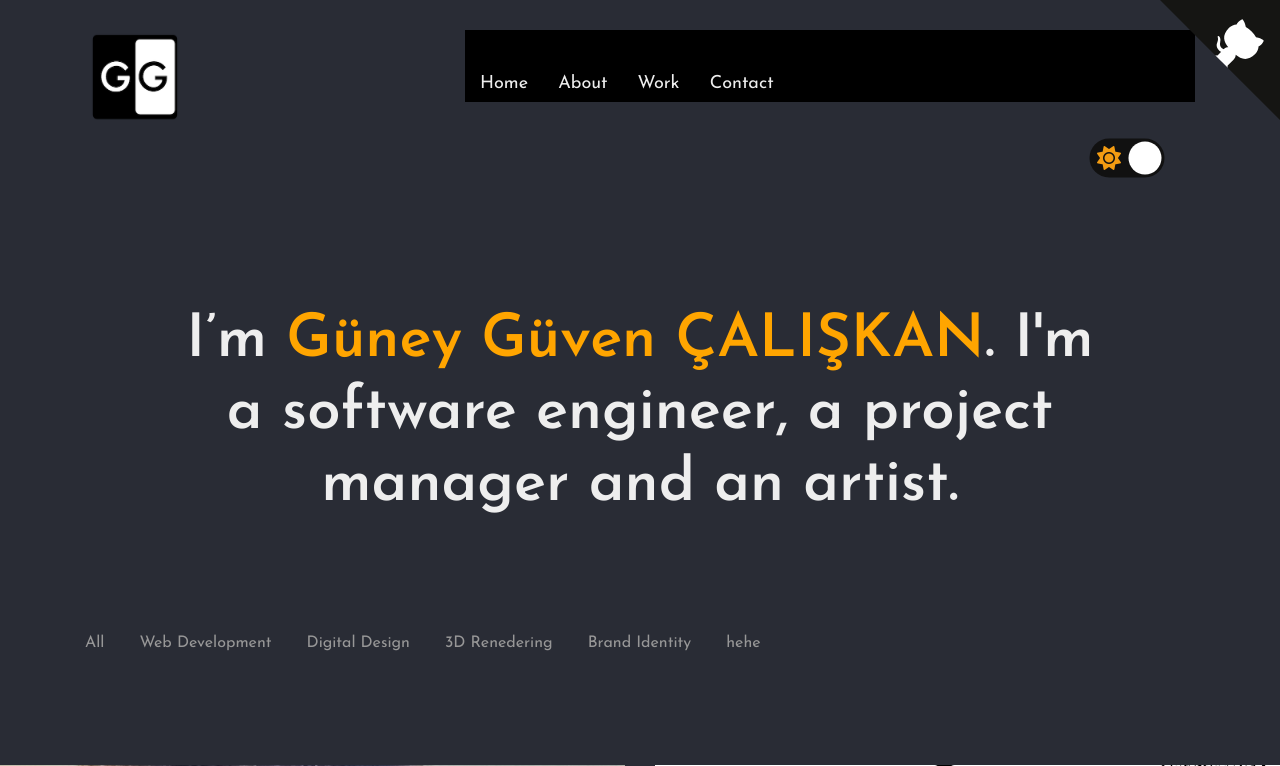
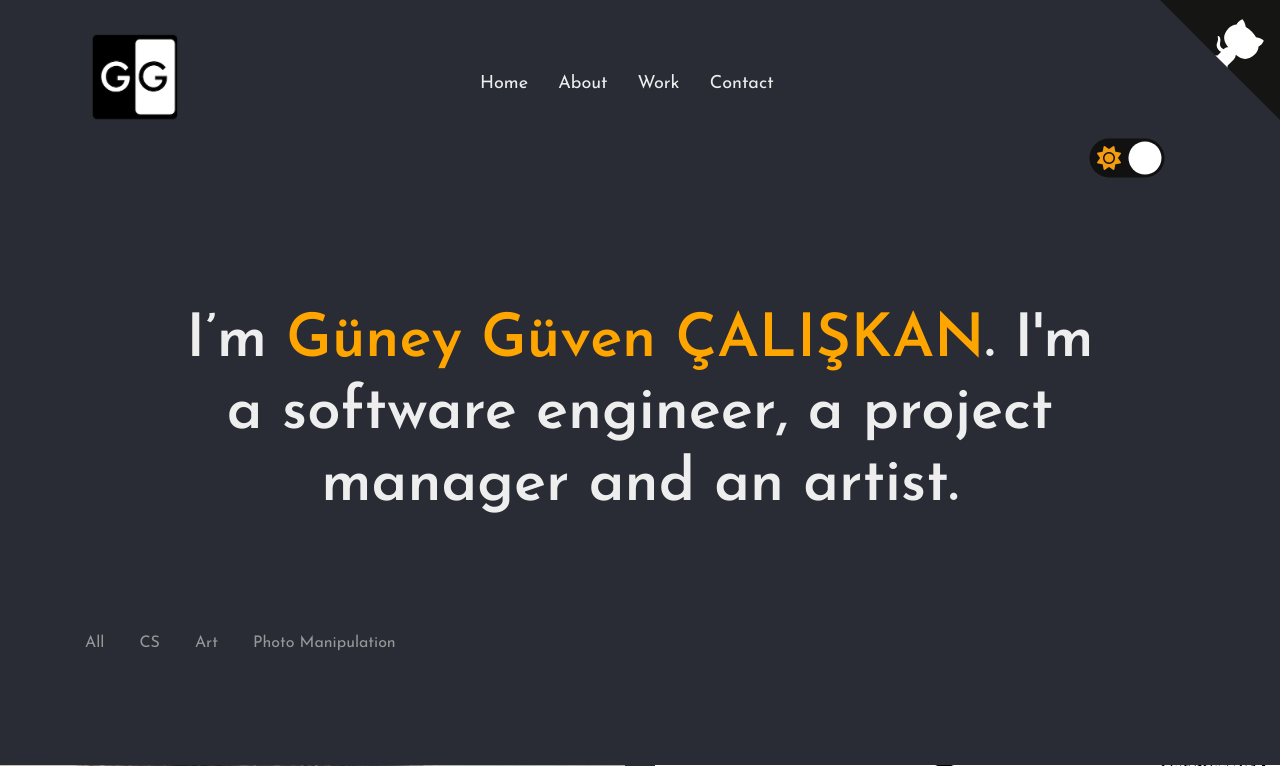
Before and after one commit to guneyguven/guneyguven.github.io, a PHP site: page / in a window 1280 px wide, after a click that opens the changed part. Shown: the top 766 px of the page. Run offline with PHP 8.4, Linux system fonts and the light colour scheme; some libraries are stand-ins or nearby versions.

Commit message:
github commit before carsi 16 mayis

```diff
--- a/css/style.css
+++ b/css/style.css
@@ -2144,6 +2144,11 @@
   padding: 40px 0 5px
 }
 
+.main-menu ul li a:hover {
+  text-decoration: underline;
+
+}
+
 .dark .main-menu ul li a {
   color: #eee;
 }
@@ -2450,13 +2455,21 @@
   .main-menu ul li a {
     padding: 10px 15px;
     border-bottom: 1px solid #ddd;
-    color: red;
+    color: white;
     display: block
   }
 
   .main-menu ul li {
-    display: block
-  }
+    display: block;
+    background: grey;
+  }
+
+  .dark .main-menu ul li {
+    background: #495057;
+  }
+
+
+
 
   .main-menu ul li:last-child a {
     border-bottom: none
@@ -2523,6 +2536,7 @@
 
 .dark  nav .main-menu ul li {
   color: white;
+  background-color: #000;
 }
 
 .dark nav .main-menu ul li.a {
@@ -2531,7 +2545,7 @@
 
 .dark .menuitems {
   color: #grey;
-  background: black; /*******dark akordiyon menu arka plan rengi *********/
+  background: #292C35; /*******dark akordiyon menu arka plan rengi *********/
 }
 
 .dark .section-title span {
--- a/index.html
+++ b/index.html
@@ -121,11 +121,9 @@
     <div class="container">
       <ul class="portfolio-filter controls">
         <li class="control" data-filter="all">All</li>
-        <li class="control" data-filter=".web">Web Development</li>
-        <li class="control" data-filter=".digital">Digital Design</li>
-        <li class="control" data-filter=".rened">3D Renedering</li>
-        <li class="control" data-filter=".brand">Brand Identity</li>
-        <li class="control">hehe</li>
+        <li class="control" data-filter=".cs">CS</li>
+        <li class="control" data-filter=".art">Art</li>
+        <li class="control" data-filter=".pm">Photo Manipulation</li>
       </ul>
     </div>
 
@@ -135,56 +133,56 @@
     <div class="container-fluid p-md-0 ">
 
       <div class="row portfolios-area">
-        <div class="mix col-lg-6 col-md-6 web">
+        <div class="mix col-lg-6 col-md-6 cs">
           <a href="img/ggc/GG.jpg" class="portfolio-item set-bg" data-setbg="img/ggc/GG.jpg">
             <div class="pi-inner">
               <h2>+ See Project</h2>
             </div>
           </a>
         </div>
-        <div class="mix col-lg-6 col-md-6 digital">
+        <div class="mix col-lg-6 col-md-6 art">
           <a href="img/ggc/IMG_0619.JPG" class="portfolio-item set-bg " data-setbg="img/ggc/IMG_0619.JPG">
             <div class="pi-inner">
               <h2>+ See Project</h2>
             </div>
           </a>
         </div>
-        <div class="mix col-lg-4 col-md-6 web">
-          <a href="img/ggc/IMG_1061.PNG" class="portfolio-item set-bg" data-setbg="img/ggc/IMG_1061.PNG">
+        <div class="mix col-lg-4 col-md-6 art">
+          <a href="img/ggc/IMG_1061.PNG" class="portfolio-item set-bg" data-setbg="img/ggc/reddish.jpg">
             <div class="pi-inner">
               <h2>+ See Project</h2>
             </div>
           </a>
         </div>
-        <div class="mix col-lg-4 col-md-6 digital">
-          <a href="img/ggc/joined_video_ba3de7e418f8430e830b672f863b2cd9.mp4" class="portfolio-item set-bg" data-setbg="img/ggc/joined_video_ba3de7e418f8430e830b672f863b2cd9.mp4">
+        <div class="mix col-lg-4 col-md-6 pm">
+          <a href="img/ggc/joined_video_ba3de7e418f8430e830b672f863b2cd9.mp4" class="portfolio-item set-bg" data-setbg="img/ggc/IMG_1061.PNG">
             <div class="pi-inner">
               <h2>+ See Project</h2>
             </div>
           </a>
         </div>
-        <div class="mix col-lg-4 col-md-6 rened">
+        <div class="mix col-lg-4 col-md-6 pm">
           <a href="img/ggc/IMG_4845.JPG" class="portfolio-item set-bg" data-setbg="img/ggc/IMG_4845.JPG">
             <div class="pi-inner">
               <h2>+ See Project</h2>
             </div>
           </a>
         </div>
-        <div class="mix col-lg-12 col-md-6 brand">
+        <div class="mix col-lg-12 col-md-6 cs">
           <a href="img/ggc/IMG_0542.jpg" class="portfolio-item set-bg" data-setbg="img/ggc/IMG_0542.jpg">
             <div class="pi-inner">
               <h2>+ See Project</h2>
             </div>
           </a>
         </div>
-        <div class="mix col-lg-6 col-md-6 rened">
+        <div class="mix col-lg-6 col-md-6 pm">
           <a href="img/ggc/IMG_5041.JPG" class="portfolio-item set-bg" data-setbg="img/ggc/IMG_5041.JPG">
             <div class="pi-inner">
               <h2>+ See Project</h2>
             </div>
           </a>
         </div>
-        <div class="mix col-lg-6 col-md-6 brand">
+        <div class="mix col-lg-6 col-md-6 cs">
           <a href="img/ggc/IMG_0537.JPG" class="portfolio-item set-bg" data-setbg="img/ggc/IMG_0537.JPG">
             <div class="pi-inner">
               <h2>+ See Project</h2>
@@ -199,7 +197,7 @@
   <footer class="footer-section text-center">
     <div class="container">
       <h2 class="section-title mb-5">Contact me</h2>
-      <a href="#" class="site-btn">Get in touch</a>
+      <a href="contact.html" class="site-btn">Get in touch</a>
       <div class="social-links">
         <a href="#"><img class="scimg" src="img/social/Octocat.png"></a>
         <a href="#"><img class="scimg" src="img/social/instagram.png"></span></a>
@@ -218,7 +216,7 @@
   </footer>
 
   <script src="js/jquery-3.6.min.js"></script>
-  <!--<script src="js/jquery-2.1.4.min.js"></script>-->
+
   <script src="js/bootstrap.min.js"></script>
   <script src="js/mixitup.min.js"></script>
   <script src="js/jquery.magnific-popup.min.js"></script>
```
Also changed, not shown: about.html (+23 -14 lines), contact.html (+23 -14 lines), home-2.html (+23 -14 lines), img/ggc/reddish.jpg (added).
